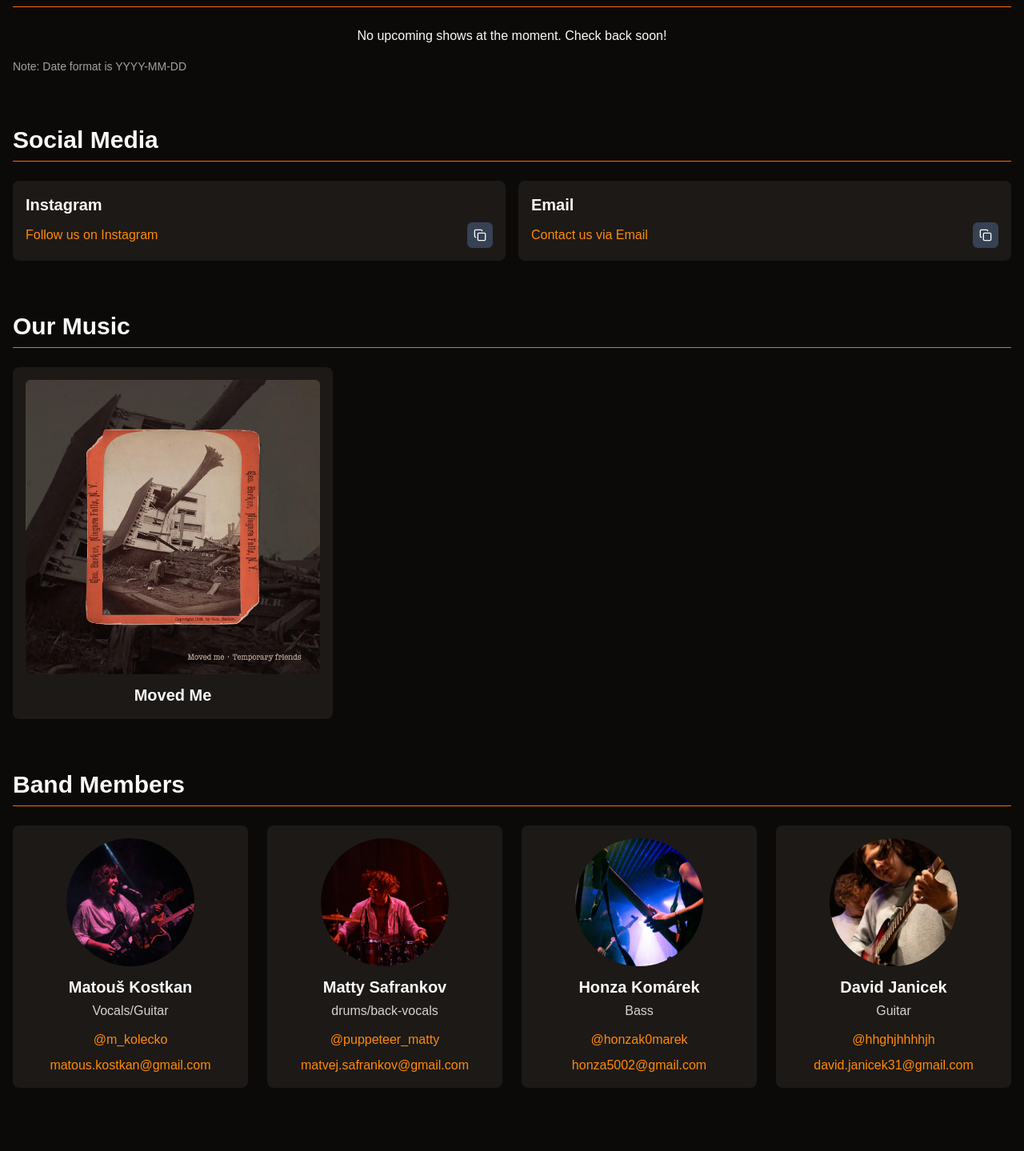
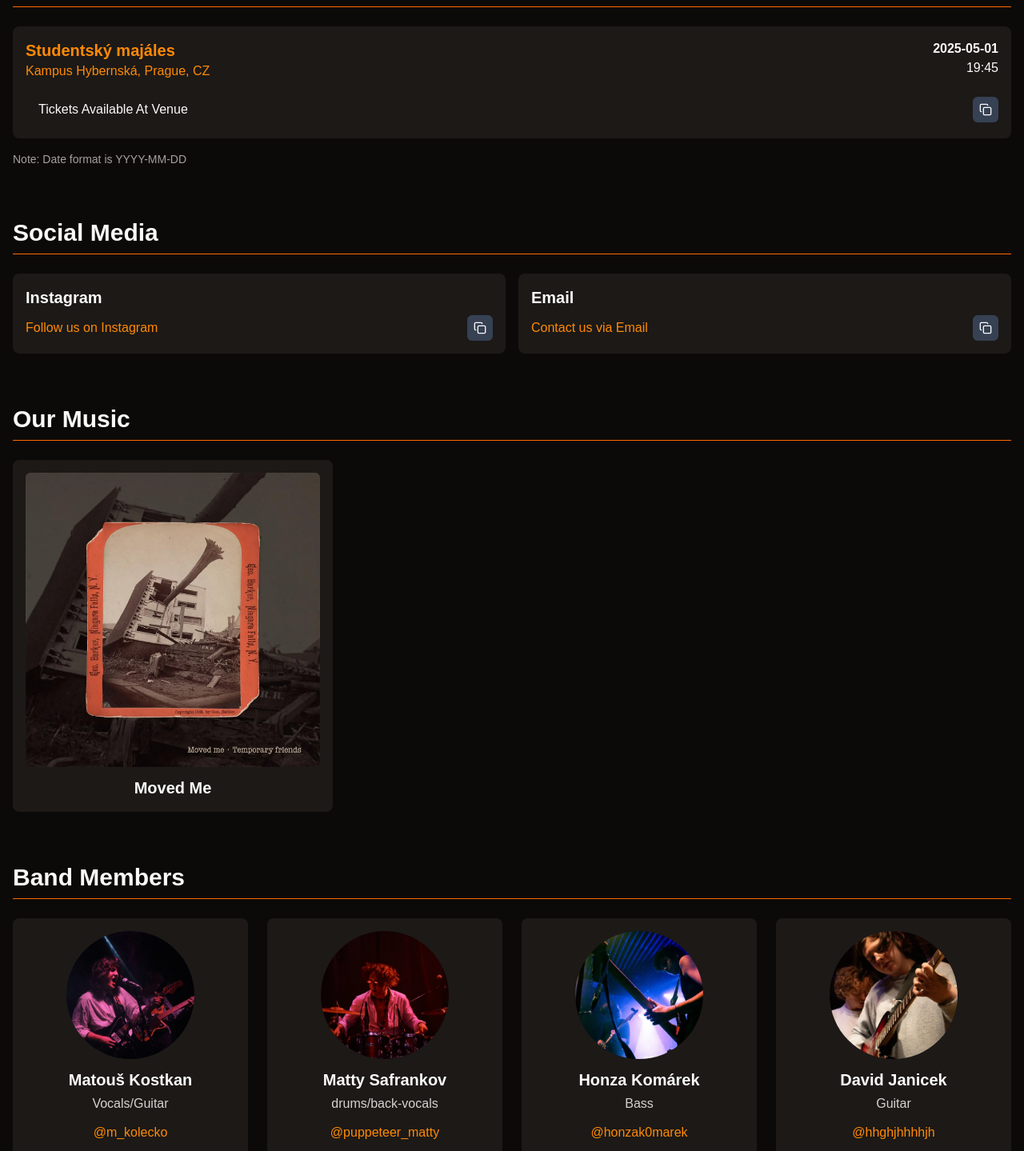
Before and after one commit to GlycerolVeinz/temps_site, a Next.js app: page / in a window 1280 px wide. Shown: the part 1441-2880 px from the top of the page at 80% size. Built offline with nearby package versions, Linux system fonts and the light colour scheme.

Commit message:
almost finished

```diff
--- a/components/BandWebsite.jsx
+++ b/components/BandWebsite.jsx
@@ -5,16 +5,16 @@ import React, { useState, useEffect, useRef } from 'react';
 import { COLOR_THEME, ENV, EPS, SECTIONS } from './config';
 import {
   PlatformLink,
-  BandMemberCard,
   EPCard,
-  UpcomingShows,
   SectionHeader,
   NavigationMenu,
   MenuButton,
   Landing
 } from './sections';
 import {
-  StreamingSectionFactory
+  StreamingSectionFactory,
+  UpcomingShowsFactory,
+  BandMemberSectionFactory
 } from './factories'
 
 /**
@@ -105,16 +105,11 @@ export default function BandWebsite() {
         />
 
         {/* Upcoming Shows Section */}
-        <section id="shows" className="my-16">
-          <UpcomingShows
-            shows={ENV.PLATFORMS.shows}
-            onCopy={copyToClipboard}
-            copiedLink={copiedLink}
-          />
-          <p className={`${COLOR_THEME.textMuted} text-sm mt-4`}>
-            Note: Date format is YYYY-MM-DD
-          </p>
-        </section>
+        <UpcomingShowsFactory
+          shows={ENV.PLATFORMS.shows}
+          onCopy={copyToClipboard}
+          copiedLink={copiedLink}
+        />
 
         {/* Social Media Section */}
         <section id="social" className="my-16">
@@ -145,17 +140,12 @@ export default function BandWebsite() {
         </section>
 
         {/* Band Members Section */}
-        <section id="bandmates" className="my-16">
-          <SectionHeader title="Band Members" />
-          <div className="grid grid-cols-1 sm:grid-cols-2 lg:grid-cols-4 gap-6">
-            {ENV.BAND_MEMBERS.map((member) => (
-              <BandMemberCard key={`${member.firstName}-${member.lastName}`} member={member} />
-            ))}
-          </div>
-        </section>
+        <BandMemberSectionFactory
+          members={ENV.BAND_MEMBERS}
+        />
 
         <footer className="text-center py-6">
-          <p>© {new Date().getFullYear()} {ENV.BAND_NAME}. All rights reserved.</p>
+          <p>© 2025 {ENV.BAND_NAME}. All rights reserved.</p>
         </footer>
       </div>
     </div>
--- /dev/null
+++ b/components/factories/BandMemberSectionFactory.jsx
@@ -0,0 +1,17 @@
+import React from "react"
+import { SectionHeader, BandMemberCard } from "../sections"
+
+export default function BandMemberSectionFactory({ members }) {
+    return (
+        <section id="band-members" className="my-16">
+        <SectionHeader title="Band Members" />
+
+        <div className="grid grid-cols-1 sm:grid-cols-2 lg:grid-cols-4 gap-6">
+            {members.map((member) => (
+                <BandMemberCard key={`${member.firstName}-${member.lastName}`} member={member} />
+            ))
+            }
+        </div>
+        </section>
+    )
+}
--- /dev/null
+++ b/components/factories/UpcomingShowsFactory.jsx
@@ -0,0 +1,20 @@
+import React from "react";
+
+import { COLOR_THEME } from "../config";
+import { UpcomingShows, SectionHeader } from "../sections";
+
+export default function UpcomingShowsFactory({ shows, onCopy, copiedLink }) {
+    return <section id="upcoming-shows" className="my-16">
+        <div>
+            <SectionHeader title="Upcoming Shows" />
+        </div>
+        <UpcomingShows
+            shows={shows}
+            onCopy={onCopy}
+            copiedLink={copiedLink}
+        />
+        <p className={`${COLOR_THEME.textMuted} text-sm mt-4`}>
+            Note: Date format is YYYY-MM-DD
+        </p>
+    </section>;
+}
--- a/components/factories/index.jsx
+++ b/components/factories/index.jsx
@@ -1,2 +1,4 @@
 
 export {default as StreamingSectionFactory} from './StreamingSectionFactory';
+export {default as UpcomingShowsFactory} from './UpcomingShowsFactory';
+export {default as BandMemberSectionFactory} from './BandMemberSectionFactory';
--- a/components/sections/ShowCard.jsx
+++ b/components/sections/ShowCard.jsx
@@ -7,10 +7,6 @@ import { COLOR_THEME } from '../config';
  * Displays information about an upcoming show
  */
 export default function ShowCard({ show, onCopy, copiedLink }) {
-  console.log("Timezone:", show.timezone);
-  console.log("Date:", show.date);
-  console.log("Time:", show.time);
-  console.log("Locale time:", new Date(show.date).toLocaleDateString());
   return (
     <div key={show.id} className={`${COLOR_THEME.cardBg} p-4 rounded-lg`}>
       <div className="flex justify-between flex-wrap">
--- a/components/sections/UpcomingShows.jsx
+++ b/components/sections/UpcomingShows.jsx
@@ -1,6 +1,5 @@
 import React from 'react';
 import ShowCard from './ShowCard';
-import SectionHeader from './SectionHeader';
 
 /**
  * Upcoming Shows Component
@@ -9,26 +8,19 @@ import SectionHeader from './SectionHeader';
 export default function UpcomingShows({ shows, onCopy, copiedLink }) {
   if (!shows || shows.length === 0) {
     return (
-      <div>
-        <SectionHeader title="Upcoming Shows" />
         <p className="text-center">No upcoming shows at the moment. Check back soon!</p>
-      </div>
     );
   }
 
   return (
-    <div>
-      <SectionHeader title="Upcoming Shows" />
     <div className="grid grid-cols-1 gap-4">
       {shows.map(show => (
         <ShowCard
-            key={show.id}
           show={show}
           onCopy={onCopy}
           copiedLink={copiedLink}
         />
       ))}
     </div>
-    </div>
   );
 }
--- a/public/config/configuration.json
+++ b/public/config/configuration.json
@@ -114,7 +114,18 @@
           "linkText": "Contact us via Email"
         }
       ],
-      "shows": []
+      "shows": [
+        {
+        "id": 1,
+        "venue": "Studentský majáles",
+        "location": "Kampus Hybernská, Prague, CZ",
+        "date": "2025-05-01",
+        "time": "19:45",
+        "ticketLink": null,
+        "eventLink": "https://www.instagram.com/p/DI_jmGJI_4H/?img_index=1",
+        "googleMapsUrl": "https://maps.app.goo.gl/4bxTuvEnTxXdVkt69"
+        }
+      ]
     }
   },
 
```
Lines whose indentation alone changed are shown as unchanged.
